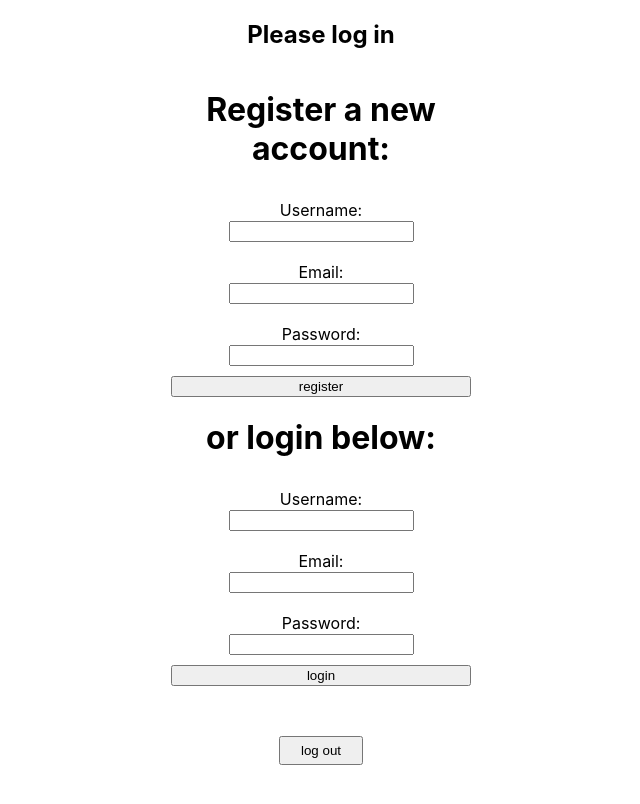
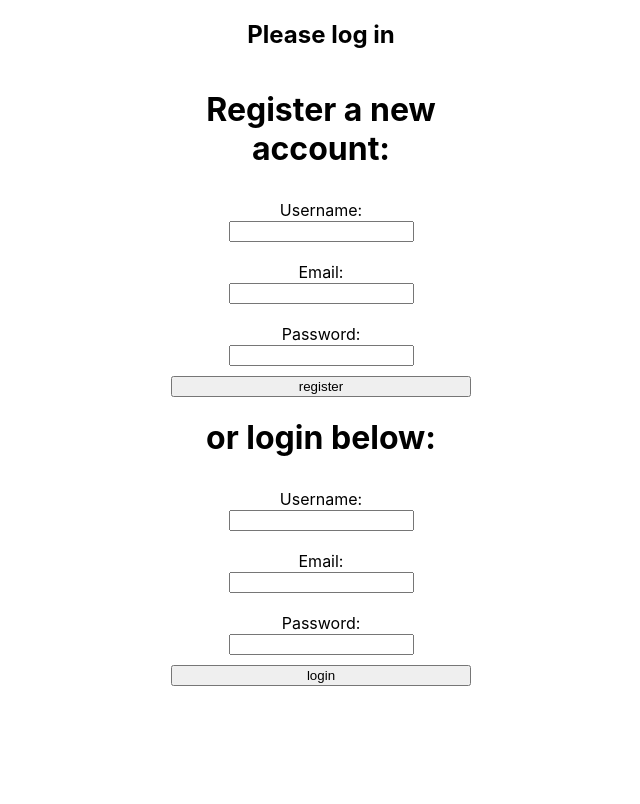
Before and after one commit to deergit/m46-week9-full-stack-practice, a React (Create React App) app: page / in a window 1280 px wide. Shown: the top 804 px of the page, without its empty margins (319-959 px from the left). Built offline with nearby package versions, Linux system fonts and the light colour scheme.

Commit message:
arranging app js to have the page display login/register when not logged in only

```diff
--- a/src/App.js
+++ b/src/App.js
@@ -18,9 +18,14 @@ const App = () => {
         :
         <h2>Please log in</h2>
       }
-      <Register newUser={setUser}/>
-      <Login newUser={setUser}/>
-      <button id="logout" onClick={handleLogOut}>log out</button>
+      {!user ?
+        <>
+          <Register newUser={setUser}/>
+          <Login newUser={setUser}/>
+        </>
+        :
+        <button id="logout" onClick={handleLogOut}>log out</button>
+      }
     </div>
   );
 }
```
